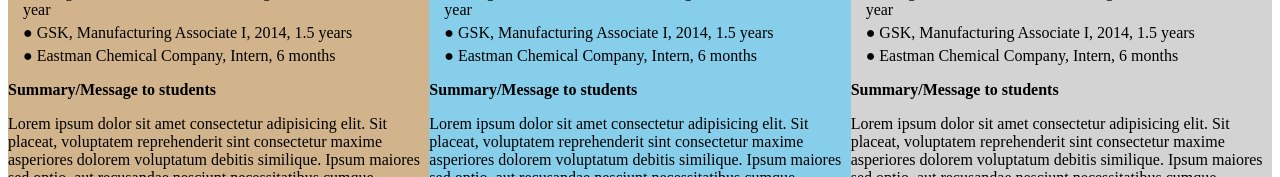
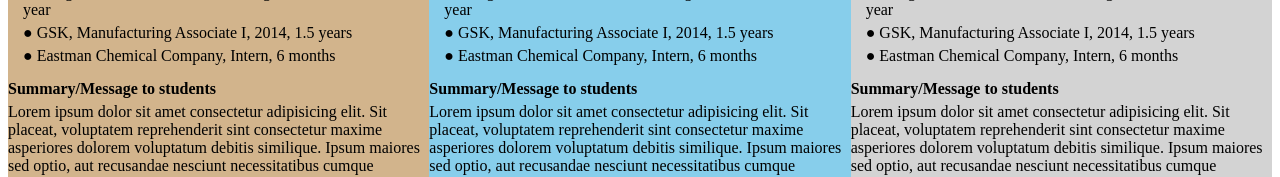
Before and after one commit to kaesaru/CareerDayRWC, a React (Create React App) app: page / in a window 1280 px wide. Shown: the part 623-800 px from the top of the page. Built offline with nearby package versions, Linux system fonts and the light colour scheme.

Commit message:
updated style + MentorChip

```diff
--- a/src/Components/MentorsComp/MentorChip.js
+++ b/src/Components/MentorsComp/MentorChip.js
@@ -16,7 +16,7 @@ const MentorChip = () => (
     <ul>● Paragon Bioservices, Manufacturing Associate II, 2015, 1 year</ul>
     <ul>● GSK, Manufacturing Associate I, 2014, 1.5 years</ul>
     <ul>● Eastman Chemical Company, Intern, 6 months</ul>
-    <p><strong>Summary/Message to students</strong></p>
+    <p className='strong'><strong>Summary/Message to students</strong></p>
     <p>Lorem ipsum dolor sit amet consectetur adipisicing elit. Sit placeat, voluptatem reprehenderit sint consectetur maxime asperiores dolorem voluptatum debitis similique. Ipsum maiores sed optio, aut recusandae nesciunt necessitatibus cumque accusamus.</p>
     <button>Learn more</button>
   </div>
--- a/src/style.css
+++ b/src/style.css
@@ -11,6 +11,14 @@ h2 {
 }
 h3 {
   color: #00008b;
+}
+p {
+  padding: 0;
+  margin: 0;
+}
+p.strong {
+  padding-top: 10px;
+  padding-bottom: 5px;
 }
 .mentors {
   padding: 0;
--- a/src/style.styl
+++ b/src/style.styl
@@ -1,3 +1,6 @@
+// variables
+primaryText = darkblue
+
 // basic styling
 button
   color orange
@@ -11,7 +14,15 @@ h2
   color green
 
 h3
-  color darkblue
+  color primaryText
+
+p
+  padding 0
+  margin 0
+
+p.strong
+  padding-top 10px
+  padding-bottom 5px
 
 
 // Mentor styling
```
